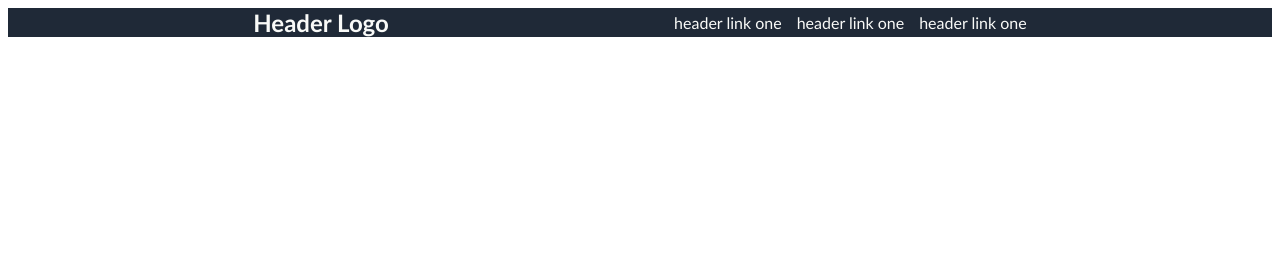
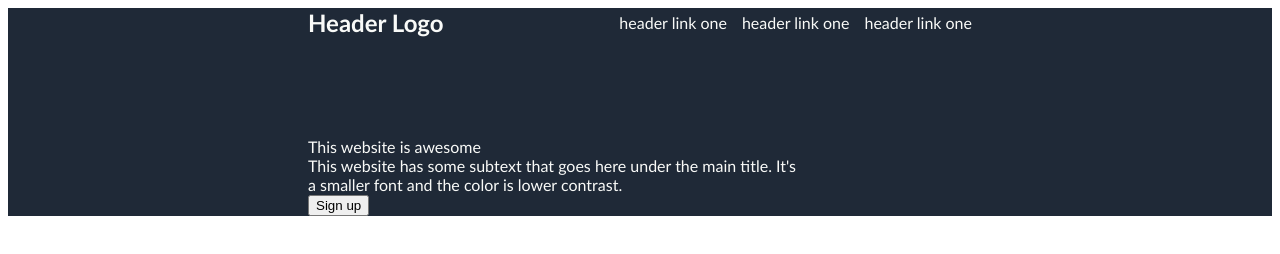
Before and after one commit to AniKrisn/landing-page, a plain HTML site: page index.html in a window 1280 px wide. Drawn offline with Linux system fonts and the light colour scheme.

Commit message:
add left & right margin, add main text

```diff
--- a/index.html
+++ b/index.html
@@ -8,7 +8,7 @@
     <title>Landing Page</title>
 </head>
 <body>
-    <div class="top"></div>
+    <div class="top">
         <div class="header">
             <div class="title">Header Logo</div>
             <ul class="right-links">
@@ -17,7 +17,14 @@
                 <li><a href="google.co.uk">header link one</a></li>
             </ul>
         </div>
-
+        <div class="main">
+            <div class="left-text">
+                <div>This website is awesome</div>
+                <div>This website has some subtext that goes here under the main title. It's a smaller font and the color is lower contrast.</div>
+                <button class="sign-up">Sign up</button>
+            </div>
+        </div>
+    </div>
 
     <div class="content"></div>
 
--- a/style.css
+++ b/style.css
@@ -2,20 +2,36 @@ body {
     font-family: 'Trebuchet MS', 'Lucida Sans Unicode', 'Lucida Grande', 'Lucida Sans', Arial, sans-serif
 }
 
-.header{
+.top {
+    background-color: #1F2937;
+    color:#F9FAf8;
+}
+
+.header {
+    margin: 0px 300px 100px 300px;
     display: flex;
-    justify-content: space-evenly;
-    background-color: #1F2937;
+    justify-content: space-between;
     align-items: center;
 }
 
-.title{
-    color:#F9FAf8;
+.top .main {
+    margin-left: 300px;
+    margin-right: 300px;
+    display: flex;
+    justify-content: space-between;
+    align-items: center;
+}
+
+.left-text {
+    width: 500px;
+}
+
+.title {
     font-size: 24px;
     font-weight: bold;
 }
 
-.right-links{
+.right-links {
     display: flex;
     gap: 15px;
 }
```
